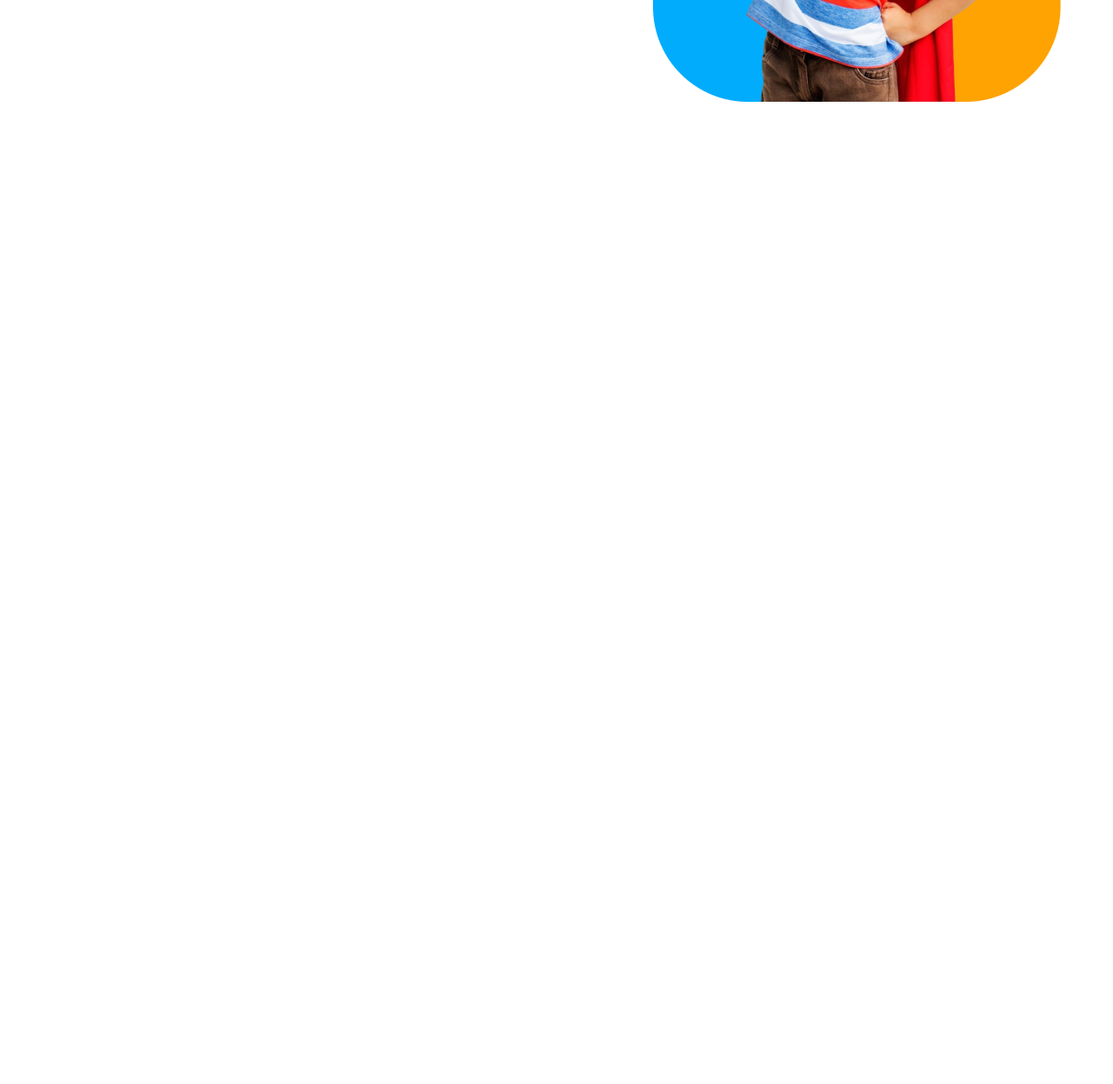
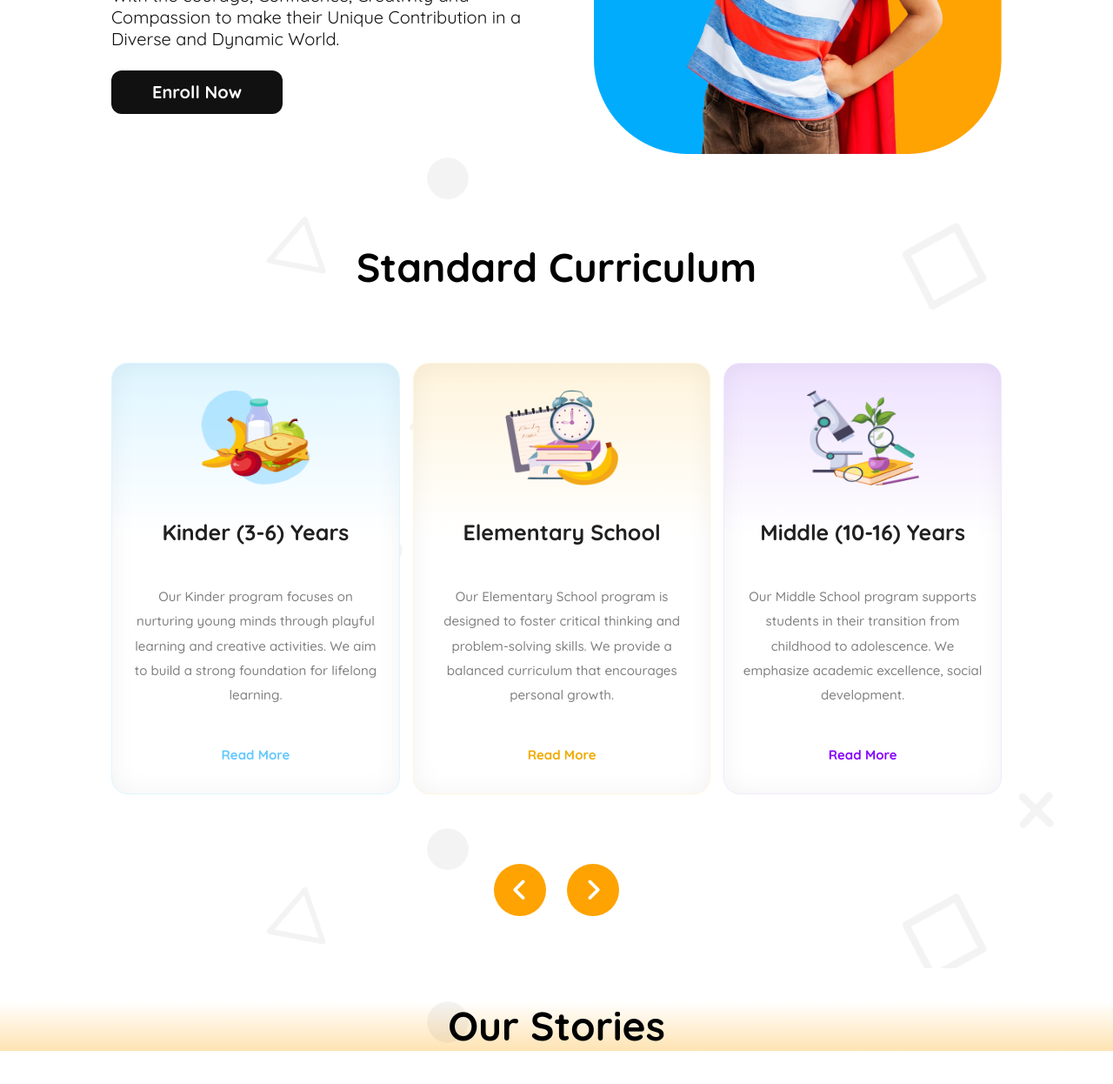
Before and after one commit to islamfakrul/PH-Assignment-2, a plain HTML site: page index.html in a window 1280 px wide. Shown: the part 560-1806 px from the top of the page at 87% size. Before the commit the page ends 800 px from the top, so only its background shows below. Drawn offline with Linux system fonts and the light colour scheme.

Commit message:
Upto Curriculum Section & Responsive

```diff
--- a/index.html
+++ b/index.html
@@ -15,7 +15,7 @@
         <nav>
             <div class="logo">
                 <img src="assets/logo.png" alt="">
-                <p class="logo">School</p>
+                <p class="logo-text">School</p>
             </div>
 
             <div class="menu">
@@ -30,11 +30,15 @@
             <div class="btn">
                 <button>Contact</button>
             </div>
+
+            <div class="hamburger">
+                <i class="fas fa-bars"></i>
+            </div>
         </nav>
     </header>
 
     <main>
-        <section>
+        <section class="hero-container">
             <div class="hero-section">
                 <div class="left-hero">
                     <h1><span class="empower">Empowering</span><br>students from small<br>age <span class="vision">towards vision</span></h1>
@@ -46,6 +50,45 @@
                 </div>
             </div>
         </section>
+
+        <section class="curriculum-container">
+            <div class="curriculum-section">
+                <h2>Standard Curriculum</h2>
+                <div class="single-curriculum">
+                    <div class="kinder">
+                        <img src="assets/kinder.png" alt="">
+                        <h3>Kinder (3-6) Years</h3>
+                        <p>Our Kinder program focuses on nurturing young minds through playful learning and creative activities. We aim to build a strong foundation for lifelong learning.</p>
+                        <a href="#">Read More</a>
+                    </div>
+
+                    <div class="element">
+                        <img src="assets/elementary.png" alt="">
+                        <h3>Elementary School</h3>
+                        <p>Our Elementary School program is designed to foster critical thinking and problem-solving skills. We provide a balanced curriculum that encourages personal growth.</p>
+                        <a href="#">Read More</a>
+                    </div>
+
+                    <div class="middle">
+                        <img src="assets/middle.png" alt="">
+                        <h3>Middle (10-16) Years</h3>
+                        <p>Our Middle School program supports students in their transition from childhood to adolescence. We emphasize academic excellence, social development.</p>
+                        <a href="#">Read More</a>
+                    </div>
+                </div>
+
+                <div class="curriculum-slider">
+                    <i class="fa-solid fa-angle-left"></i>
+                    <i class="fa-solid fa-angle-right"></i>
+                </div>
+            </div>
+        </section>
+
+        <section class="stories-container">
+            <div class="stories-section">
+                <h2>Our Stories</h2>
+            </div>
+        </section>
     </main>
 
     <footer>
--- a/style.css
+++ b/style.css
@@ -6,9 +6,32 @@ body {
     margin: auto;
 }
 
-nav, main {
-    max-width: 1160px;
+h2 {
+    color: rgb(0, 0, 0);
+    font-size: 46px;
+    font-weight: 700;
+    line-height: 57.5px;
+    text-align: center;
+}
+
+h3 {
+    color: rgb(32, 32, 32);
+    font-size: 25px;
+    font-weight: 700;
+    line-height: 30px;
+    padding: 30px 0px;
+    margin: 0px;
+}
+
+nav {
+    max-width: 80%;
     margin: 0 auto;
+}
+
+.hero-section, .curriculum-section {
+    max-width: 80%;
+    margin: 0 auto;
+    padding: 60px 0px 0px 0px;
 }
 
 a, button {
@@ -17,6 +40,22 @@ a, button {
     font-size: 20px;
     line-height: 30px;
     font-family: "Quicksand";
+}
+
+
+/* --- Common Responsive Styles --- */
+@media (max-width: 768px) {
+    .hero-section, .curriculum-section {
+        max-width: 100%;
+        margin: 0 auto;
+        padding: 20px 0px 0px 0px;
+    }
+
+    h2 {
+        font-size: 26px;
+        font-weight: 700;
+        line-height: 33px;
+    }
 }
 
 
@@ -86,15 +125,38 @@ nav button {
     height: 50px;
 }
 
+.hamburger {
+    display: none;
+    cursor: pointer;
+}
+
 /* --- Nav Bar Responsive Styles --- */
 @media (max-width: 768px) {
     header {
         border-bottom: 1px solid #FEA301;
     }
 
+    .menu {
+        width: 100%;
+        max-height: 0px;
+        overflow: hidden;
+    }
+
     nav, main {
         padding: 20px;
         margin: 0 auto;
+    }
+
+    .menu, .btn, .logo-text {
+        display: none;
+    }
+
+    .hamburger {
+        display: block;
+    }
+
+    .hamburger i {
+        font-size: 30px;
     }
 }
 
@@ -178,3 +240,115 @@ nav button {
         border-radius: 8px;
     }
 }
+
+
+/* --- Curriculum Section Styles --- */
+.curriculum-container {
+    background-image: url(assets/bg.png);
+}
+
+.curriculum-section {
+    padding: 60px 0px;
+}
+
+.single-curriculum {
+    display: flex;
+    justify-content: space-between;
+    gap: 15px;
+    text-align: center;
+    color: rgb(128, 128, 128);
+    font-size: 15.09px;
+    font-weight: 500;
+    line-height: 28.3px;
+    text-align: center;
+    margin: 80px 0px;
+}
+
+.single-curriculum img {
+    width: 130px;
+    height: 110px;
+}
+
+.single-curriculum a {
+    margin: 40px 0px 0px 0px;
+    display: block;
+    font-size: 15px;
+    font-weight: 700;
+    line-height: 28px;
+}
+
+.kinder {
+    align-content: space-evenly;
+    box-sizing: border-box;
+    padding: 30px 20px;
+    border: 0.94px solid rgb(222, 245, 255);
+    border-radius: 18.86px;
+    box-shadow: inset 0px 0px 28.3px 0.94px rgba(0, 0, 0, 0.05);
+    background: linear-gradient(180.00deg, rgb(222, 245, 255),rgba(255, 255, 255, 0) 40%),rgb(255, 255, 255);
+}
+
+.element {
+    align-content: space-evenly;
+    box-sizing: border-box;
+    padding: 30px 20px;
+    border-radius: 18.86px;
+    border: 0.94px solid rgb(255, 244, 220);
+    background: linear-gradient(180.00deg, rgb(255, 244, 220),rgba(255, 255, 255, 0) 40%),rgb(255, 255, 255);
+    box-shadow: inset 0px 0px 28.3px 0.94px rgba(0, 0, 0, 0.05);
+}
+
+.middle {
+    align-content: space-evenly;
+    box-sizing: border-box;
+    padding: 30px 20px;
+    border-radius: 18.86px;
+    border: 0.94px solid rgb(242, 232, 255);
+    background: linear-gradient(180.00deg, rgb(238, 225, 255),rgba(255, 255, 255, 0) 40%),rgb(255, 255, 255);
+    box-shadow: inset 0px 0px 28.3px 0.94px rgba(0, 0, 0, 0.05);
+}
+
+.kinder a {
+    color: rgb(100, 200, 255);
+}
+
+.element a {
+    color: rgb(240, 170, 0);
+}
+
+.middle a {
+    color: rgb(135, 0, 255);
+}
+
+.curriculum-slider {
+    text-align: center;
+}
+
+.curriculum-slider i {
+    width: 60px;
+    height: 60px;
+    background-color: rgb(254, 163, 1);
+    font-size: 30px;
+    border-radius: 50%;
+    align-content: space-around;
+    color: #fff;
+    margin: 0px 10px;
+}
+
+
+/* --- Curriculum Section Responsive Styles --- */
+@media (max-width: 768px) {
+    .single-curriculum {
+        flex-direction: column;
+        gap: 20px;
+        margin: 0px;
+    }
+
+    .curriculum-slider {
+        display: none;
+    }
+}
+
+
+.stories-container {
+    background-image: url(assets/bg.png),linear-gradient(0.00deg, rgba(254, 163, 1, 0.3),rgba(255, 255, 255, 0.3) 100%);
+}
```
